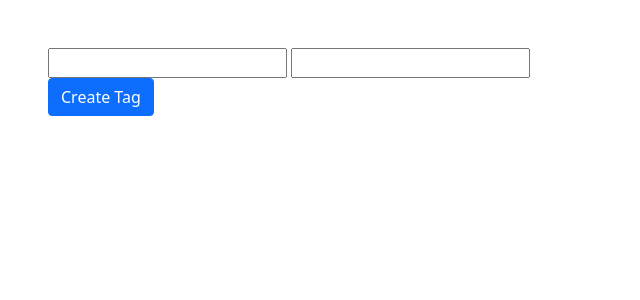
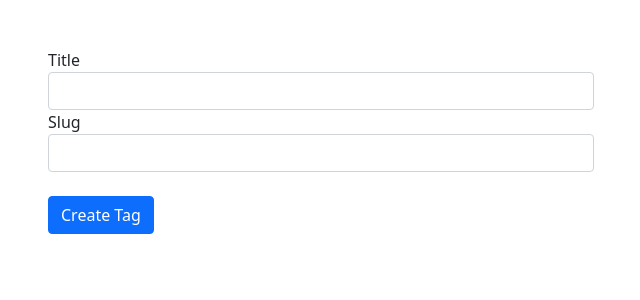
Before and after one commit to Mikhail-1985/Django-blog2, a Django app: page /blog/tag/create/ in a window 1280 px wide. Shown: the part 56-356 px from the top of the page, without its empty margins (224-864 px from the left). Run offline with Django 3.2, Linux system fonts and the light colour scheme.

Commit message:
реализована форма и механизм добавления тэгов

```diff
--- a/blogengine/blog/forms.py
+++ b/blogengine/blog/forms.py
@@ -6,11 +6,16 @@ class TagForm(forms.Form):
     title = forms.CharField(max_length=50)
     slug = forms.CharField(max_length=50)
 
+    title.widget.attrs.update({'class': 'form-control'})
+    slug.widget.attrs.update({'class': 'form-control'})
+
 
     def clean_slug(self):
         new_slug = self.cleaned_data['slug'].lower()
         if new_slug == 'create':
             raise ValidationError('Нельзя создавать тэг с таким именем')
+        if Tag.objects.filter(slug__iexact=new_slug).count():
+            raise ValidationError('Такой тэг/slug уже есть!')
         return new_slug
 
     def save(self):
--- a/blogengine/blog/templates/blog/tag_create.html
+++ b/blogengine/blog/templates/blog/tag_create.html
@@ -9,9 +9,18 @@
 
 <form action="{% url 'tag_create_url' %}" method="POST">
     {% csrf_token %}
-    {{ form.title }}
-    {{ form.slug }}
-
+    {% for field in form %}
+        <div class="form-group">
+            {% if field.errors %}
+                <div class="alert alert-danger">
+                    {{ field.errors }}
+                </div>
+            {% endif %}
+            {{ field.label }}
+            {{ field }}
+        </div>
+    {% endfor %}
+        <br>
     <button type="submit" class="btn btn-primary">Create Tag</button>
 </form>
 
--- a/blogengine/blog/urls.py
+++ b/blogengine/blog/urls.py
@@ -7,6 +7,6 @@ urlpatterns = [
     path('post/<str:slug>/', PostDetail.as_view(), name='post_detail_url'),
     path('tags/', tags_list, name='tags_list_url'),
     path('tag/create/', TagCreate.as_view(), name='tag_create_url'),
-    path('tag/<str:slug>', TagDetail.as_view(), name='tag_detail_url'),
+    path('tag/<str:slug>/', TagDetail.as_view(), name='tag_detail_url'),
 
 ]
--- a/blogengine/blog/views.py
+++ b/blogengine/blog/views.py
@@ -1,4 +1,4 @@
-from django.shortcuts import render, get_object_or_404
+from django.shortcuts import render, get_object_or_404, redirect
 from django.views.generic import View
 from .models import *
 from .utils import ObjectDetailMixin
@@ -16,10 +16,17 @@ class PostDetail(ObjectDetailMixin, View):
 
 
 class TagCreate(View):
+
     def get(self, request):
         form = TagForm()
         return render(request, 'blog/tag_create.html', context={'form': form})
 
+    def post(self, request):
+        bound_form = TagForm(request.POST)
+        if bound_form.is_valid():
+            bound_form.save()
+            return redirect('tags_list_url')
+        return render(request, 'blog/tag_create.html', context={'form': bound_form})
 
 
 def tags_list(request):
--- a/blogengine/templates/base.html
+++ b/blogengine/templates/base.html
@@ -35,7 +35,7 @@
           <div class="collapse navbar-collapse" id="navbarSupportedContent">
             <ul class="navbar-nav me-auto mb-2 mb-lg-0">
               <li class="nav-item">
-                <a class="nav-link active" aria-current="page" href="#">Posts</a>
+                <a class="nav-link active" aria-current="page" href="{% url 'posts_list_url' %}">Posts</a>
               </li>
               <li class="nav-item">
                 <a class="nav-link" href="{% url 'tags_list_url' %}">Tags</a>
```
